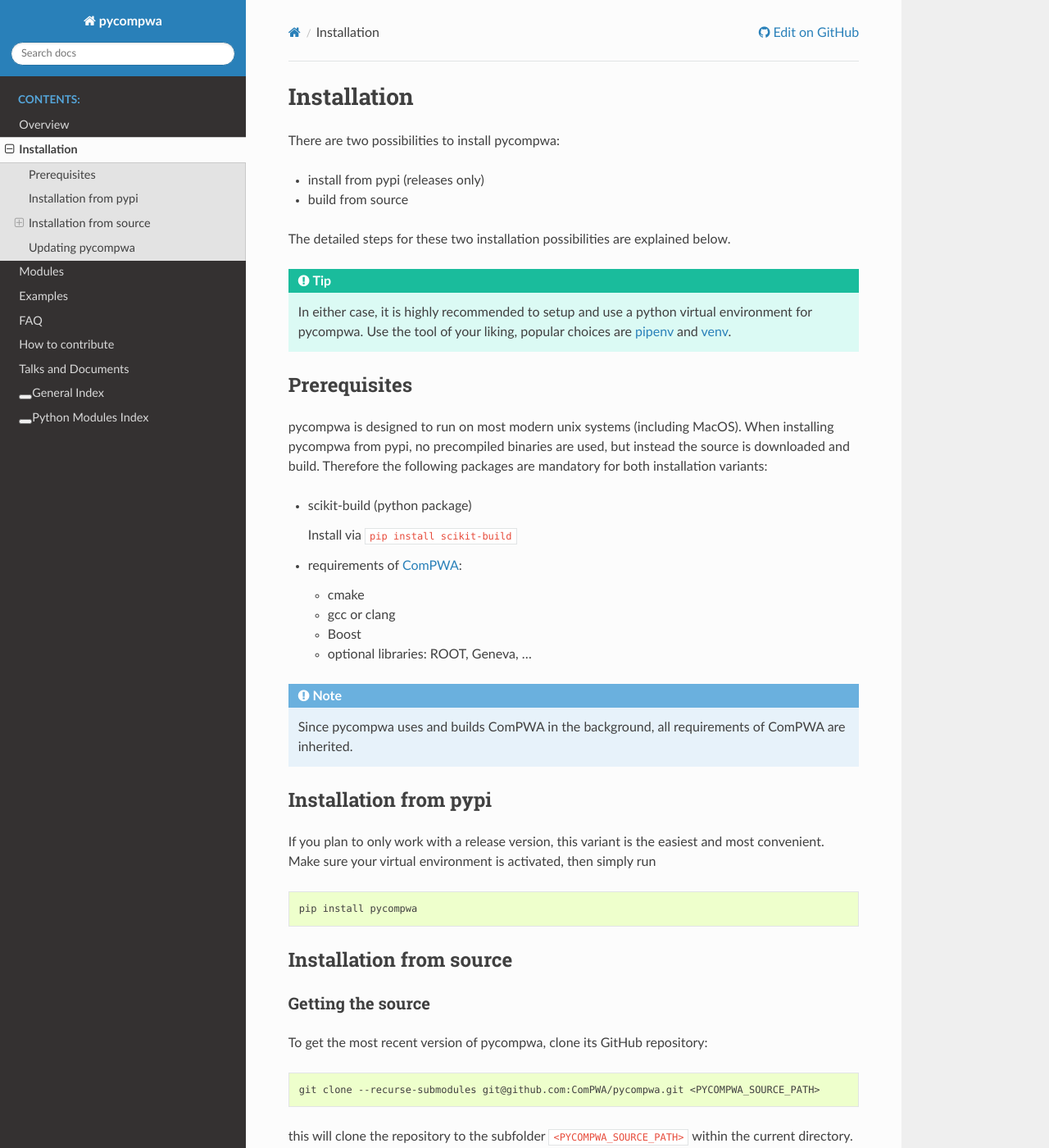
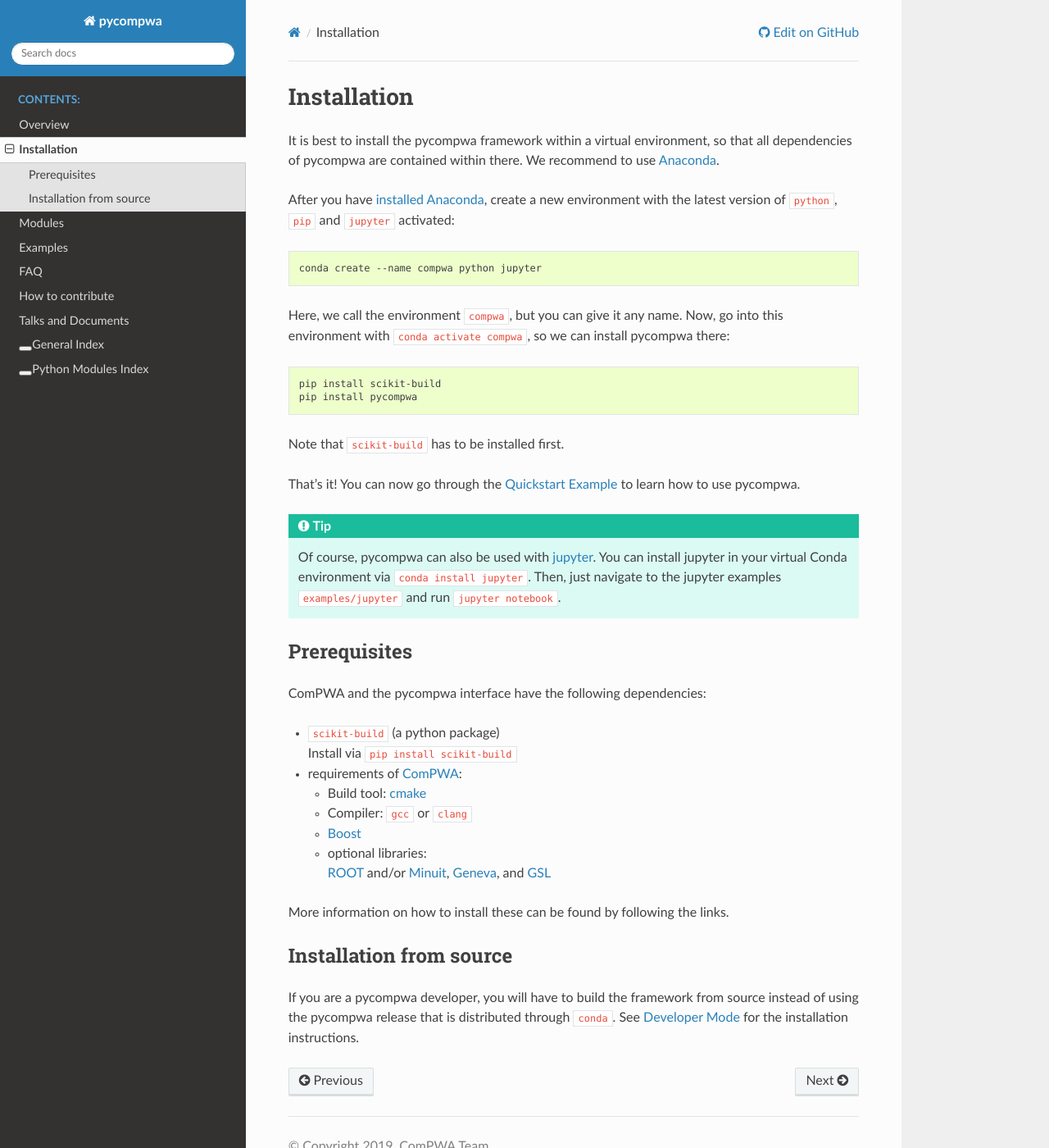
Before and after one commit to ComPWA/pycompwa, a Sphinx documentation site: the page built from doc/source/installation.rst, in a window 1280 px wide and 1400 px high. Shown: the whole window at 82% size. Built offline with Sphinx 7.4.7 and the Read the Docs theme 2.0.0, drawn with Linux system fonts in a browser that asks for light colours; pages that are not in the unit, such as notebooks, are missing from menus; some of the changed text lies outside the part shown.

Commit message:
Notes on developer mode
These notes are temporary untill pycompwa is available as a conda package

```diff
--- a/doc/source/contribute.rst
+++ b/doc/source/contribute.rst
@@ -1,130 +1,166 @@
+.. |br| raw:: html
+
+  <br />
+
 How to contribute
 =================
 
+.. _DeveloperMode:
+
+Developer mode
+--------------
+
+If you want to develop new functionality for pycompwa, installing pycompwa as a Conda package will not suffice: you will have to **build from source**. In this 'developer mode', you still work in a Conda environment (see :ref:`Installation <Installation>`), but now you install the pycompwa package from the cloned repository using `conda-develop <https://docs.conda.io/projects/conda-build/en/latest/resources/commands/conda-develop.html>`__, so that any changes you make in the source code immediately have effect.
+
+First, create a new Conda environment for pycompwa with the necessary packages:
+
+.. code-block:: shell
+
+  conda create --name compwa python jupyter pytest
+
+Now, clone the pycompwa repository recursively to some suitable folder (you can omit the ``<PYCOMPWA_SOURCE_PATH>``):
+
+.. code-block:: shell
+
+  git clone --recurse-submodules git@github.com:ComPWA/pycompwa.git <PYCOMPWA_SOURCE_PATH>
+
+Then, navigate into the cloned repository under ``<PYCOMPWA_SOURCE_PATH>`` and install the required Python packages:
+
+.. code-block:: shell
+
+  pip install -r requirements.txt
+
+You can now build the pycompwa package from source:
+
+.. code-block:: shell
+
+  mkdir -p build
+  cd build
+  cmake ..
+  make -j4
+
+You will then need to set some symbolic links to the Python module of pycompwa:
+
+.. code-block:: shell
+
+  cd pycompwa
+  ln -s ../build/ui.*.so .
+  ln -s ../ComPWA/Physics/particle_list.xml .
+
+Finally, you can tell Conda where to locate the pycompwa package, so that the Python interpreter understand the ``import pycompwa`` command. You do this with:
+
+.. code-block:: shell
+
+  conda develop <PATH_TO_pycompwa>
+
+where ``<PATH_TO_pycompwa>`` refers to the absolute or relative path of the cloned pycompwa repository.
+
+How to contribute through Git
+-----------------------------
+
 .. note::
 
-   Note that most of these instructions general and independent of pycompwa,
-   so they are also valid for ComPWA.
+  Note that most of the following instructions are general and independent of pycompwa, so they are also valid for ComPWA.
 
-How to use git
---------------
-If you are new to git, maybe you should read some documentation first. E.g. the
-`Manual <https://git-scm.com/docs/user-manual.html>`__, a
+If you are new to git, maybe you should read some documentation first, such as the
+`Git Manual <https://git-scm.com/docs/user-manual.html>`__,
 `Tutorial <http://rogerdudler.github.com/git-guide/>`__, a
 `CheatSheet <https://services.github.com/on-demand/downloads/github-git-cheat-sheet.pdf>`__.
+The `Git Pro <https://git-scm.com/book/en/v2>`__ book particularly serves as a great, free overview that is a nice read for both beginners and more experienced users.
 
-For your convenience here is the workflow you should use if you want to
-contribute:
+For your convenience, here is the Git workflow you should use if you want to contribute:
 
-* Log into GitHub with your account and fork ComPWA
-* Get copy of repository: ``git clone git@github.com:YOURACCOUNT/pycompwa.git``
-* Add the main repository as a remote:
-  ``git remote add upstream git@github.com:ComPWA/pycompwa.git``
+1. Log into GitHub with your account and fork the ComPWA repository
+2. Get a local copy of repository: |br|
+   ``git clone git@github.com:YOURACCOUNT/pycompwa.git`` |br|
+   (this uses the SSH protocol, so you need to `set your SSH keys <https://help.github.com/en/github/authenticating-to-github/managing-commit-signature-verification>`__ first)
+3. Add the main repository as a second remote called ``upstream``: |br|
+   ``git remote add upstream git@github.com:ComPWA/pycompwa.git``
 
 .. note::
-   You can name the repository with any name you wish. ``upstream`` is a common
-   label for the main repository.
+  You can name the repository with any name you wish: ``upstream`` is just a common label for the main repository.
 
-   Note the remote from which you cloned the repository initially is by default
-   named ``origin`` (here: your fork). A local ``master`` branch is
-   automatically checked out from the origin after the clone as well. You can
-   list all branches with ``git branch -a``.
+  Note that the remote from which you cloned the repository is named ``origin`` by default (here: your fork). A local ``master`` branch is automatically checked out from the origin after the clone. You can list all branches with ``git branch -a``.
 
-The following steps you repeat until your contribution is finished, and can be
-added to the main repository.
+You repeat the following steps until your contribution is finished. Only then can your contributions be added main repository through a `pull request <https://help.github.com/en/github/collaborating-with-issues-and-pull-requests/about-pull-requests>`__ (PR).
+
+* ... edit some files ...
+* Check changes: ``git status`` and/or ``git diff``
+* Stage updated files for commit: |br|
+  ``git add -u`` or add new files ``git add <list of files>``
+* Commit changes: ``git commit`` (opens up editor for commit message)
+* Enter a meaningful commit message. First line is a overall summary. Then, if necessary, skip one line and add a more detailed description form the third line on.
+* Synchronize with the changes from the main repository/upstream:
+
+  - Fetch new changes: |br|
+    ``git fetch upstream``
+  - Re-apply your current branch commits to the head of the ``upstream`` master branch: |br|
+    ``git rebase -i upstream/master``
+  - At this point, conflicts between your changes and those from the main ``upstream`` repository may occur. If no conflicts appeared, then you are finished and you can continue coding or push your work onto you fork. Otherwise repeat these steps until you're done (you can abort the whole rebase process via ``git rebase --abort``):
+
+    + Review the conflicts (`VS Code <https://code.visualstudio.com/>`__ is a great tool for this)
+    + Mark them as resolved ``git add <filename>``
+    + Continue the rebase ``git rebase --continue``
+* Push your changes to your fork: |br|
+  ``git push origin <branchname>`` |br|
+  This step 'synchronizes' your local branch and the branch in your fork. It is not required after every commit, but it is certainly necessary once you are ready to merge your code into ``upstream``.
 
 .. tip::
-   Remember to commit frequently to not have single commits with too many
-   changes! Rebasing can help you later on to group and alter commit messages,
-   so don't worry.
+  Remember to commit frequently instead of submitting a PR of just one commit. Making frequent snapshots (commits) of your work is safer workflow in general. Later on, rebasing can help you to group and alter commit messages, so don't worry.
 
-* ... make changes ...
-* Check changes: ``git status`` and/or ``git diff``
-* Stage updated files for commit:  ``git add -u``
-  or add new files ``git add <list of files>``
-* Commit changes: ``git commit`` (opens up editor for commit message)
-* Enter a meaningful commit message. First line is a overall summary.
-  Then a more detailed description if neccessary.
-* Synchronize with the changes from the main repository/upstream
+.. tip::
+  It can be useful to push your local branch to your fork under a different name using: |br|
+  ``git push origin <local-branchname>:<remote-branchname>``
 
-  * Fetch new changes ``git fetch upstream``
-  * Reapply your current branch commits to the head of upstream master branch
-    ``git rebase -i upstream/master``
-  * At this point conflicts of your and the changes from the main repository
-    may occur. If no conflicts appeared then you are finished and can continue
-    coding or push your work onto you fork.
-    Otherwise repeat these steps until finshed (you can abort the whole rebase
-    process via ``git rebase --abort``):
+Once you think your contribution is finished and can be merged into the main repository:
 
-    * Review the conflicts (:ref:`VS Code <contribute-vscode>` is great for
-      this)
-    * Mark them as resolved ``git add <filename>``
-    * Continue the rebase ``git rebase --continue``
-* Push your changes to your fork: ``git push origin <branchname>``
-  This step synchronizes your local and fork branch, but is not required after
-  every commit. But it is certainly neccessary once you are ready to merge your
-  code into ``upstream``.
+* Make sure your the latest commits from the ``upstream/master`` are rebased onto your new branch and pushed to your fork
+* Log into GitHub with your account and create a PR. This is a request to merge the changes in your fork branch with the ``master`` branch of the pycompwa or ComPWA repository.
+* While the PR is open, commits pushed to the fork branch behind your PR will immediately appear in the PR.
 
-  .. tip::
-     It can be useful to push your local branch to your fork under a different
-     name using ``git push origin <local-branchname>:<remote-branchname>``
-
-Once you think your contribution is finished and can be merged into the main
-repository
-
-* Make sure your changes are rebased and pushed into your fork
-* Log into GitHub with your account and create a pull request (merge your fork
-  branch into the main repository master branch)
-* While open, commits pushed to your fork branch will automatically update the
-  pull request
 
 .. _contribute-report-issues:
 
 Reporting Issues
 ----------------
-Use the `pycompwa github issues page <https://github.com/ComPWA/pycompwa/issues>`__
-to
+Use the `pycompwa github issues page <https://github.com/ComPWA/pycompwa/issues>`__ to:
 
 * report problems/issues
 * file a feature request
 * request modifications to existing "unpleasant" code
 
-Please don't hesitate to report any issues, but try make sure not to post
-duplicates
+Please don't hesitate to report any issues, but try make sure not to post duplicates.
 
-We are also very glad if you want to take it into your own hands and contribute
-to (py)ComPWA!
+We are also very glad if you want to take it into your own hands and contribute to (py)ComPWA!
 
-Continuous Integration
-----------------------
-The master branch is automatically build using TravisCI. Probably it is
-interesting to check out the `log file <https://travis-ci.com/ComPWA/pycompwa>`__
-and the projects TravisCI configuration file
-`travisCI.yml <https://github.com/ComPWA/pycompwa/blob/master/.travis.yml>`__.
+Continuous Integration (CI)
+---------------------------
+The master branch is automatically build using TravisCI. Probably it is interesting to check out the `log file <https://travis-ci.com/ComPWA/pycompwa>`__ and the projects TravisCI configuration file `travisCI.yml <https://github.com/ComPWA/pycompwa/blob/master/.travis.yml>`__.
 
 
 Code Quality & Conventions
 --------------------------
-
-A highly recommended read for learning how to write good code:
+A highly recommended read for learning how to write good code: |br|
 **Clean Code, by Robert C. Martin**
 
-Try and follow his advice, and keep in mind the boy scout rule::
+Try and follow his advice, and keep in mind the 'boy scout rule'::
 
   "Leave behind the code cleaner, then you found it"
 
-For the python code we follow the pep8 standard. Available automatic source code
-highlighters and formatters are `flake8` and `autopep8`.
+For the python code we follow the `pep8 standard <https://www.python.org/dev/peps/pep-0008/>`__. Available automatic source code highlighters and formatters are `flake8` and `autopep8`.
 
 Documentation
 -------------
+Generally try to code in such a way that it is self explanatory and its documentation is not necessary. Of course this ideal case is not achieved in reality, but avoid useless comments such as ``getValue() # gets value``. Also try to comment only parts, which really need an explanation. Because keeping the documentation in sync with the code is crucial, and is a lot of work.
 
-Generally try to code in such a way that it is self explanatory and its
-documentation is not neccessary. Of course this ideal case is not achieved in
-reality, but avoid useless comments such as ``getValue() # get's value``. Also
-try to comment only parts, which really need an explanation. Because keeping
-the documentation in sync with the code is crucial, and is a lot of work.
+The documentation is built with sphinx using the "read the docs" theme. For the python code/modules ``sphinx-apidoc`` is used. The comment style is following the ``pep8`` conventions.
 
-The documentation is built with sphinx using the "read the docs" theme. For the
-python code/modules ``sphinx-apidoc`` is used. The comment style is following
-the pep8 conventions.
+You can build the documentation locally as follows. In your Conda environment, navigate to the pycompwa repository, then do:
+
+.. code-block:: shell
+
+  cd doc
+  pip install -r requirements.txt
+  make html
+
+Now, open the file ``doc/source/_build/html/index.html``.
--- a/doc/source/installation.rst
+++ b/doc/source/installation.rst
@@ -1,118 +1,55 @@
+.. |br| raw:: html
+
+  <br />
+
+.. _Installation:
+
 Installation
 ============
 
-There are two possibilities to install pycompwa:
+It is best to install the pycompwa framework within a virtual environment, so that all dependencies of pycompwa are contained within there. We recommend to use `Anaconda <https://www.anaconda.com/distribution/>`__.
 
-* install from pypi (releases only)
-* build from source
+After you have `installed Anaconda <https://docs.anaconda.com/anaconda/install/>`__, create a new environment with the latest version of ``python``, ``pip`` and ``jupyter`` activated:
 
-The detailed steps for these two installation possibilities are explained below.
+.. code-block:: shell
+
+  conda create --name compwa python jupyter
+
+Here, we call the environment ``compwa``, but you can give it any name. Now, go into this environment with ``conda activate compwa``, so we can install pycompwa there:
+
+.. code-block:: shell
+
+  pip install scikit-build
+  pip install pycompwa
+
+Note that ``scikit-build`` has to be installed first.
+
+That's it! You can now go through the :ref:`Quickstart Example <example_quickstart>` to learn how to use pycompwa.
 
 .. tip::
 
-   In either case, it is highly recommended to setup and use a python virtual
-   environment for pycompwa. Use the tool of your liking, popular choices are
-   `pipenv <https://github.com/pypa/pipenv>`_ and
-   `venv <https://docs.python.org/3/tutorial/venv.html>`_.
+    Of course, pycompwa can also be used with `jupyter <https://jupyter.org/>`__. You can install jupyter in your virtual Conda environment via ``conda install jupyter``. Then, just navigate to the jupyter examples  ``examples/jupyter`` and run ``jupyter notebook``.
 
 Prerequisites
 -------------
 
-pycompwa is designed to run on most modern unix systems (including MacOS).
-When installing pycompwa from pypi, no precompiled binaries are used, but
-instead the source is downloaded and build. Therefore the following packages
-are mandatory for both installation variants:
+ComPWA and the pycompwa interface have the following dependencies:
 
-* scikit-build (python package)
+* ``scikit-build`` (a python package) |br|
+  Install via ``pip install scikit-build``
+* requirements of `ComPWA <https://github.com/ComPWA/ComPWA#prerequisites>`__:
 
-  Install via ``pip install scikit-build``
-* requirements of `ComPWA <https://github.com/ComPWA/ComPWA#prerequisites>`_:
+  * Build tool: `cmake <https://cmake.org/>`__
+  * Compiler: ``gcc`` or ``clang``
+  * `Boost <https://www.boost.org/>`__
+  * optional libraries: |br|
+    `ROOT <https://root.cern.ch/downloading-root>`__ and/or `Minuit <http://seal.web.cern.ch/seal/snapshot/work-packages/mathlibs/minuit/>`__,
+    `Geneva <https://www.gemfony.eu/>`__, and
+    `GSL <https://www.gnu.org/software/gsl/>`__
 
-  * cmake
-  * gcc or clang
-  * Boost
-  * optional libraries: ROOT, Geneva, ...
-
-.. note::
-
-   Since pycompwa uses and builds ComPWA in the background, all requirements of
-   ComPWA are inherited.
-
-
-Installation from pypi
-----------------------
-
-If you plan to only work with a release version, this variant is the easiest and most convenient.
-Make sure your virtual environment is activated, then simply run
-
-.. code-block:: shell
-
-   pip install pycompwa
+More information on how to install these can be found by following the links.
 
 Installation from source
 ------------------------
 
-Getting the source
-^^^^^^^^^^^^^^^^^^
-
-To get the most recent version of pycompwa, clone its GitHub repository:
-
-.. code-block:: shell
-
-   git clone --recurse-submodules git@github.com:ComPWA/pycompwa.git <PYCOMPWA_SOURCE_PATH>
-
-this will clone the repository to the subfolder ``<PYCOMPWA_SOURCE_PATH>``
-within the current directory. pycompwa includes several, submodules
-
-Building & Installing
-^^^^^^^^^^^^^^^^^^^^^
-
-First navigate into the source directory of pycompwa
-
-.. code-block:: shell
-
-  cd <PYCOMPWA_SOURCE_PATH>
-
-Make sure the virtual environment is setup and activated. Then the building and
-installation of pycompwa is also simply:
-
-.. code-block:: shell
-
-   python setup.py install -j4
-
-This will build ComPWA and all submodules via cmake and install all necessary
-files into the python environment. Alternatively you can run ``pip install .``.
-This does not build multithreaded though...
-
-That's it. On how to use ComPWA please refer to the
-:ref:`Quickstart Example <example_quickstart>`.
-
-.. tip::
-
-   Of course pycompwa can also be used with `jupyter <https://jupyter.org/>`_.
-   You can install jupyter into your virtual environment via ``pip install jupyter``
-   Then just navigate to the jupyter examples subdirectory ``examples/jupyter``
-   and run ``jupyter notebook``.
-
-Testing the pycompwa installation
-^^^^^^^^^^^^^^^^^^^^^^^^^^^^^^^^^
-
-You can run the test suite in the pycompwa source directory via
-
-.. code-block:: shell
-
-   cd tests
-   python -m pytest
-
-
-Updating pycompwa
------------------
-
-You can update to newer versions of pycompwa via
-
-.. code-block:: shell
-
-   pip install pycompwa --upgrade
-
-
-We would be happy to recieve some feedback or contributions ;)!
+If you are a pycompwa developer, you will have to build the framework from source instead of using the pycompwa release that is distributed through ``conda``. See :ref:`Developer Mode <DeveloperMode>` for the installation instructions.
```
Also changed, not shown: requirements.txt (added, +11 -0 lines), 1 other file.
